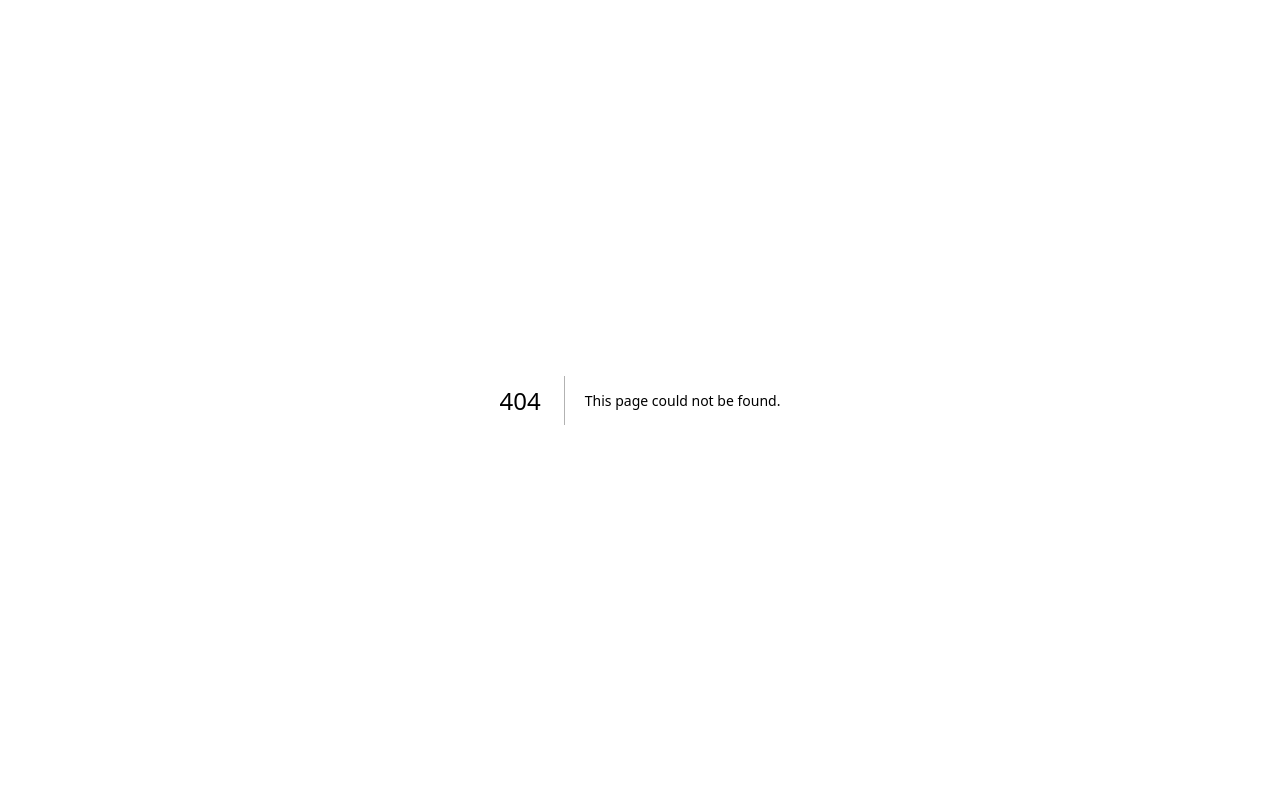
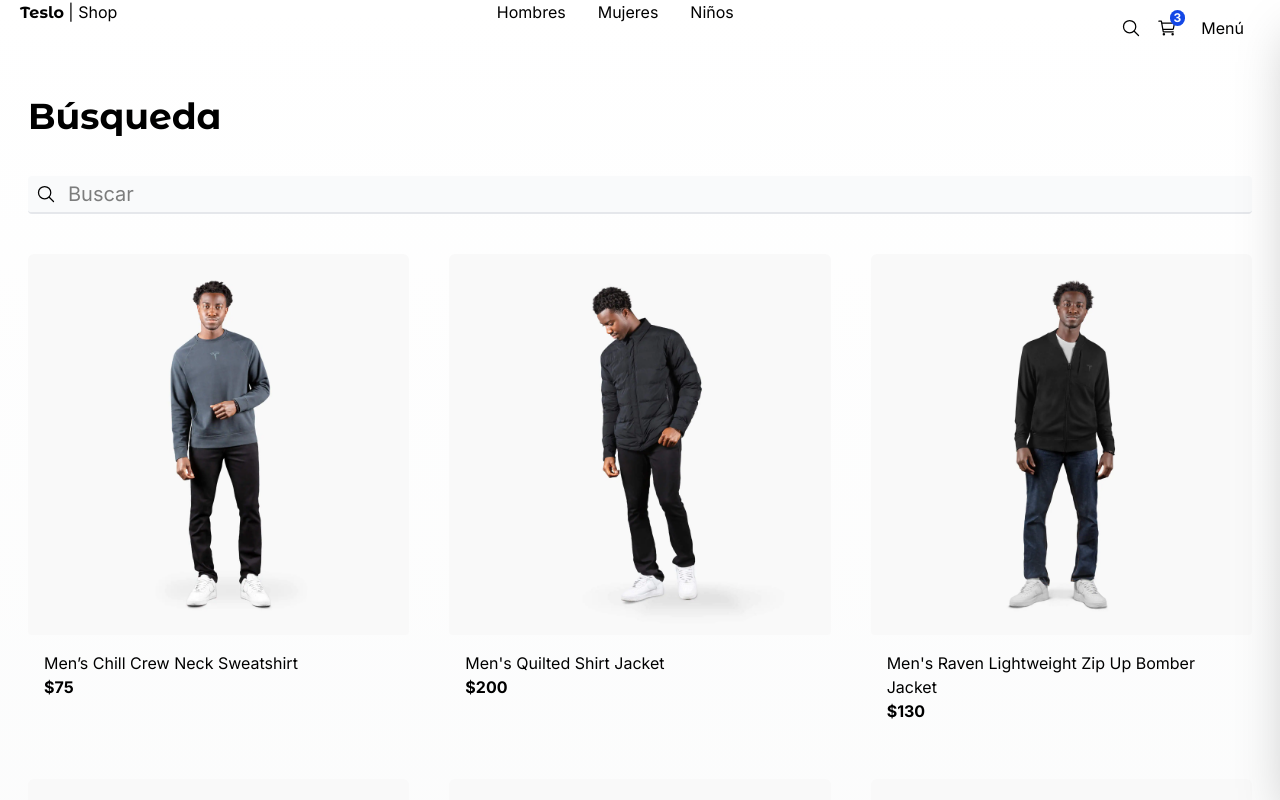
Before and after one commit to EmanuelEDiaz/eccomerceTeslo, a Next.js app: page /search in a window 1280 px wide. Before the commit this address had no page. Shown: the top 800 px of the page. Built offline with nearby package versions, Linux system fonts and the light colour scheme.

Commit message:
search ui

```diff
--- /dev/null
+++ b/app/(shop)/search/page.tsx
@@ -0,0 +1,59 @@
+import { ProductGrid, SearchInput, Title } from "@/components";
+import { initialData } from "@/seed/seed";
+import Link from "next/link";
+import { IoSearchOutline } from "react-icons/io5";
+
+const seedProducts = initialData.products;
+
+export default async function SearchPage({
+  searchParams,
+}: {
+  searchParams: Promise<{ q?: string }>;
+}) {
+  const { q = "" } = await searchParams;
+  const query = q.trim().toLowerCase();
+
+  const products = seedProducts.filter((product) => {
+    return (
+      product.title.toLowerCase().includes(query) ||
+      product.description.toLowerCase().includes(query) ||
+      product.tags.some((tag) => tag.toLowerCase().includes(query)) ||
+      product.type.toLowerCase().includes(query) ||
+      product.gender.toLowerCase().includes(query)
+    );
+  });
+
+  return (
+    <>
+      <Title
+        title={`Búsqueda`}
+        subtitle={query ? `Resultados para "${q}"` : undefined}
+        className="mb-2"
+      />
+
+      <SearchInput initialQuery={q} />
+
+      {query ? (
+        products.length > 0 ? (
+          <ProductGrid products={products} />
+        ) : (
+          <div className="flex flex-col items-center justify-center py-20">
+            <IoSearchOutline className="w-20 h-20 text-gray-300 mb-5" />
+            <p className="text-xl text-gray-500">
+              No se encontraron resultados para{" "}
+              <span className="font-bold">&quot;{q}&quot;</span>
+            </p>
+            <Link
+              href="/"
+              className="mt-5 btn-primary px-6 py-2 rounded text-white"
+            >
+              Volver a la tienda
+            </Link>
+          </div>
+        )
+      ) : (
+        <ProductGrid products={seedProducts} />
+      )}
+    </>
+  );
+}
--- a/components/index.ts
+++ b/components/index.ts
@@ -18,4 +18,5 @@ export * from './ui/footer/Footer';
 export * from './ui/not-found/PageNotFound';
 export * from './ui/sidebar/Sidebar';
 export * from './ui/title/Title';
+export * from './ui/search/SearchInput';
 export * from './ui/top-Menu/TopMenu';
--- /dev/null
+++ b/components/ui/search/SearchInput.tsx
@@ -0,0 +1,33 @@
+"use client";
+
+import { useRouter } from "next/navigation";
+import { useState } from "react";
+import { IoSearchOutline } from "react-icons/io5";
+
+interface Props {
+  initialQuery?: string;
+}
+
+export const SearchInput = ({ initialQuery = "" }: Props) => {
+  const router = useRouter();
+  const [searchTerm, setSearchTerm] = useState(initialQuery);
+
+  const onSearchSubmit = (e: React.FormEvent) => {
+    e.preventDefault();
+    if (searchTerm.trim().length === 0) return;
+    router.push(`/search?q=${encodeURIComponent(searchTerm.trim())}`);
+  };
+
+  return (
+    <form onSubmit={onSearchSubmit} className="relative mb-10">
+      <IoSearchOutline size={20} className="absolute top-2 left-2" />
+      <input
+        type="text"
+        placeholder="Buscar"
+        value={searchTerm}
+        onChange={(e) => setSearchTerm(e.target.value)}
+        className="w-full bg-gray-50 rounded pl-10 py-1 pr-10 border-b-2 text-xl border-gray-200 focus:outline-none focus:border-blue-500"
+      />
+    </form>
+  );
+};
--- a/components/ui/sidebar/Sidebar.tsx
+++ b/components/ui/sidebar/Sidebar.tsx
@@ -6,7 +6,9 @@ import { SidebarItem } from "./SidebarItem";
 import { sideData } from "@/data/SidebarDataUser";
 import { sideDataOptions } from "@/data/SidebarDataOption";
 import { useUIStore } from "@/store";
+import { useRouter } from "next/navigation";
 import clsx from "clsx";
+import { useState } from "react";
 
 const userSidebarItems = sideData.dates;
 const sidebarItems = sideDataOptions.dates;
@@ -15,6 +17,16 @@ const sidebarItems = sideDataOptions.dates;
 export const Sidebar = () => {
   const isSideMenuOpen = useUIStore((state) => state.isSideMenuOpen);
   const closeMenu = useUIStore((state) => state.closeSideMenu);
+  const router = useRouter();
+  const [searchTerm, setSearchTerm] = useState("");
+
+  const onSearchSubmit = (e: React.FormEvent) => {
+    e.preventDefault();
+    if (searchTerm.trim().length === 0) return;
+    router.push(`/search?q=${encodeURIComponent(searchTerm.trim())}`);
+    setSearchTerm("");
+    closeMenu();
+  };
 
   return (
     <div>
@@ -48,14 +60,16 @@ export const Sidebar = () => {
           onClick={ () => closeMenu() }
         />
         {/* Input */}
-        <div className="relative mt-14">
+        <form onSubmit={onSearchSubmit} className="relative mt-14">
           <IoSearchOutline size={20} className="absolute top-2 left-2" />
           <input
             type="text"
             placeholder="Buscar"
+            value={searchTerm}
+            onChange={(e) => setSearchTerm(e.target.value)}
             className="w-full bg-gray-50 rounded pl-10 py-1 pr-10 border-b-2 text-xl border-gray-200 focus:outline-none focus:border-blue-500"
           />
-        </div>
+        </form>
 
         {userSidebarItems.map((item) => (
           <SidebarItem key={item.name} dataUser={item} />
```
Also changed, not shown: 1 other file (tests, documents, lock files or other folders).
